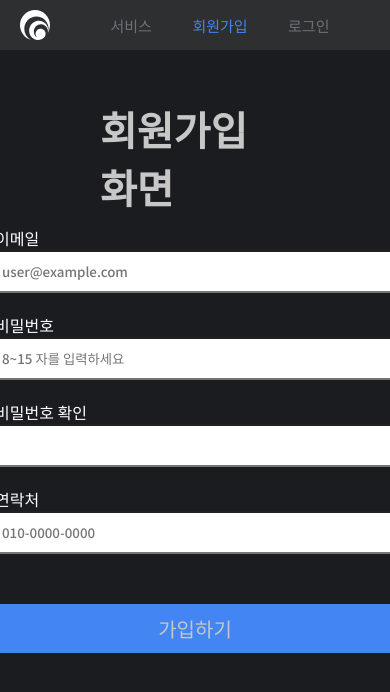
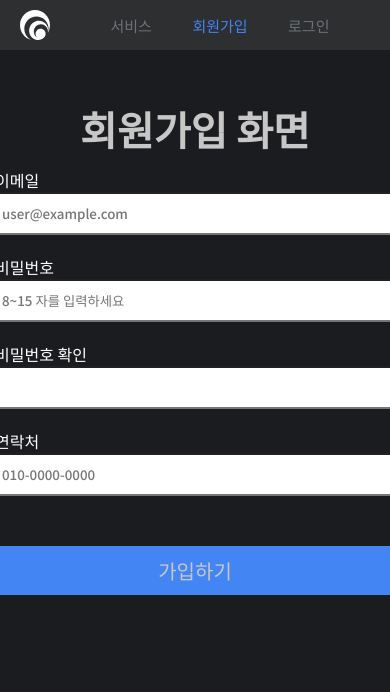
Before and after one commit to pjaeyoung/Mycroft-Assignment, a React (Create React App) app: page /sign-up in a window 390 px wide. Shown: the top 692 px of the page. Built offline with nearby package versions, Linux system fonts and the light colour scheme.

Commit message:
feat: MyPage 컴포넌트 스타일 추가 및 order api 결과 분기점으로 렌더링

```diff
--- /dev/null
+++ b/src/components/OrderList/index.jsx
@@ -0,0 +1,32 @@
+import React from 'react'
+import Loader from 'react-loader-spinner'
+import OrderItem from '../OrderItem'
+
+import { useOrders } from '../../hooks'
+
+import { NO_ORDERS_FOUND } from '../../constants'
+import FetchErrorMessage from '../FetchErrorMessage'
+
+import styles from './index.module.css'
+
+function OrderList() {
+  const { orders, isLoading, existingError } = useOrders()
+
+  if (isLoading) {
+    return <Loader type="TailSpin" color="#00BFFF" height={50} width={50} />
+  }
+
+  if (existingError) {
+    return <FetchErrorMessage errorMessage={NO_ORDERS_FOUND} />
+  }
+
+  return (
+    <ul className={styles.container}>
+      {orders.map((anOrder, index) => (
+        <OrderItem key={index} id={anOrder.id} itemName={anOrder.itemName} />
+      ))}
+    </ul>
+  )
+}
+
+export default OrderList
--- /dev/null
+++ b/src/components/OrderList/index.module.css
@@ -0,0 +1,12 @@
+.container {
+  display: grid;
+  grid-template-columns: repeat(5, 1fr);
+  width: 100%;
+  margin-top: 20px;
+}
+
+@media screen and (max-width: 720px) {
+  .container {
+    grid-template-columns: repeat(2, 1fr);
+  }
+}
--- a/src/components/index.js
+++ b/src/components/index.js
@@ -4,3 +4,6 @@ export { default as Button } from './Button'
 export { default as AuthForm } from './AuthForm'
 export { default as AuthInput } from './AuthInput'
 export { default as AuthFormErrorMessage } from './AuthFormErrorMessage'
+export { default as OrderList } from './OrderList/index'
+export { default as OrderItem } from './OrderItem/index'
+export { default as FetchErrorMessage } from './FetchErrorMessage/index'
--- a/src/constants/message.js
+++ b/src/constants/message.js
@@ -14,3 +14,6 @@ export const FORM_VALIDATION = {
   PASSWORD_DOUBLE_CHECK: '입력하신 패스워드와 일치하지 않습니다.',
   MOBILE: '잘못된 연락처 양식입니다.',
 }
+
+// Mypage 관련 메세지
+export const NO_ORDERS_FOUND = '주문정보가 없습니다. '
--- a/src/layout/index.jsx
+++ b/src/layout/index.jsx
@@ -6,7 +6,7 @@ function Layout({ children }) {
   return (
     <div className={styles.container}>
       <Header />
-      <div className={styles.main}>{children}</div>
+      <main className={styles.main}>{children}</main>
     </div>
   )
 }
--- a/src/layout/index.module.css
+++ b/src/layout/index.module.css
@@ -1,12 +1,17 @@
 .container {
   display: flex;
   flex-direction: column;
+  width: 100%;
+  height: 100vh;
 }
 
 .main {
   color: #fff;
-  margin: 100px;
+  margin-top: 100px;
   display: flex;
   flex-direction: column;
   align-items: center;
+  padding: 0 20px;
+  width: 100%;
+  height: 100%;
 }
--- a/src/pages/MyPage.jsx
+++ b/src/pages/MyPage/index.jsx
@@ -1,7 +1,8 @@
 import React from 'react'
 import { Route, Switch, useRouteMatch } from 'react-router-dom'
-import Layout from '../layout'
-import MyPageDetail from './MyPageDetail'
+import { OrderList, Title } from '../../components'
+import Layout from '../../layout'
+import MyPageDetail from './Detail'
 
 function MyPage() {
   let { path } = useRouteMatch()
@@ -10,7 +11,8 @@ function MyPage() {
     <Layout>
       <Switch>
         <Route exact path={path}>
-          <h1>This is MyPage</h1>
+          <Title text="마이페이지 화면" />
+          <OrderList />
         </Route>
         <Route path={`${path}/:id`}>
           <MyPageDetail />
--- a/src/pages/index.js
+++ b/src/pages/index.js
@@ -1,6 +1,5 @@
 export { default as Service } from './Service/index'
 export { default as Login } from './Login/index'
 export { default as Signup } from './Signup/index'
-export { default as MyPage } from './MyPage'
-export { default as MyPageDetail } from './MyPageDetail'
+export { default as MyPage } from './MyPage/index'
 export { default as Error404 } from './Error404/index'
--- a/src/styles/index.css
+++ b/src/styles/index.css
@@ -11,6 +11,12 @@ ul {
   list-style: none;
 }
 
+html,
+body,
+.root {
+  min-height: 100vh;
+}
+
 body {
   background: var(--bg-color);
 }
```
Also changed, not shown: src/pages/MyPage/Detail/index.jsx (renamed from src/pages/MyPageDetail.jsx).
